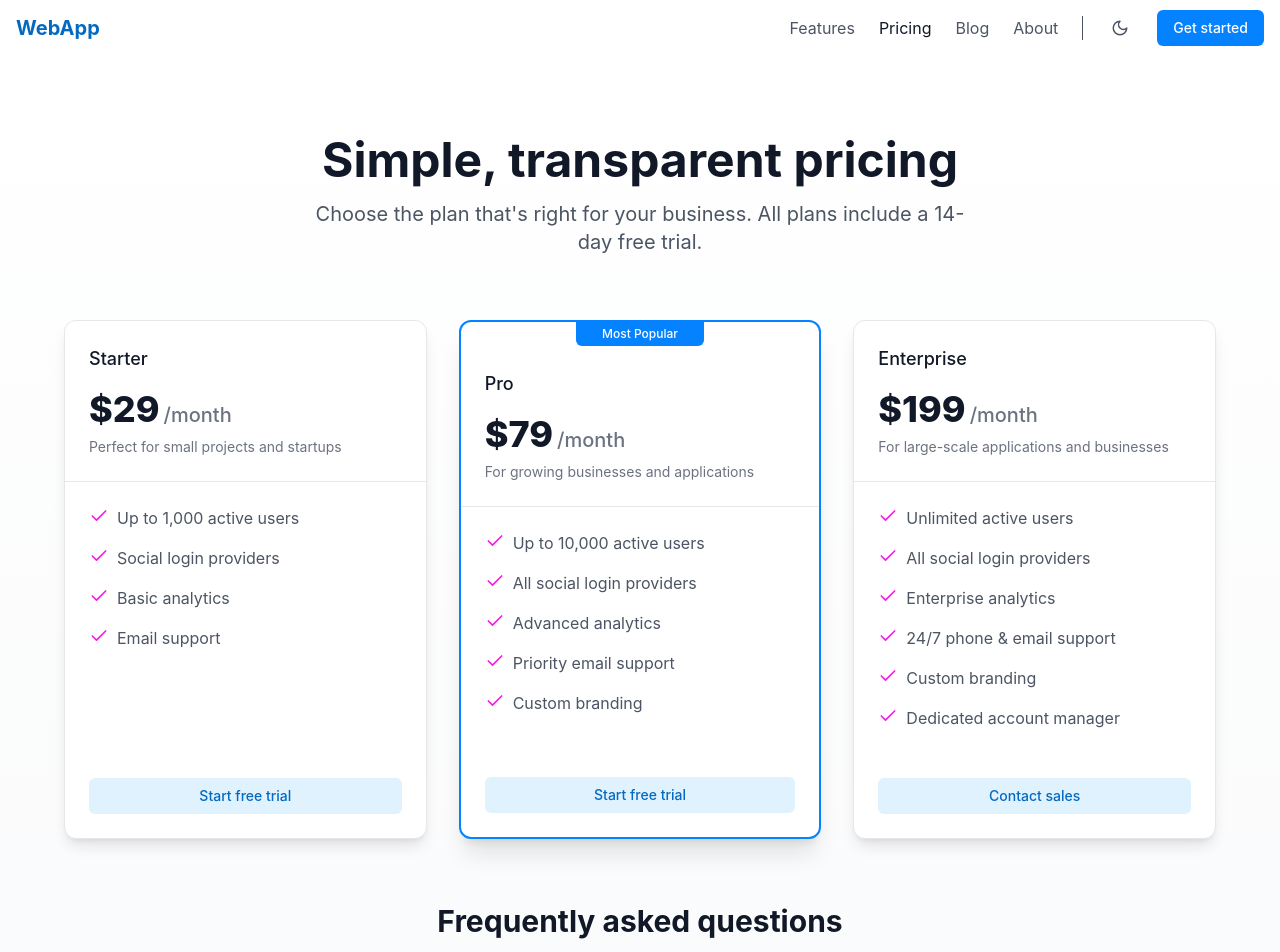
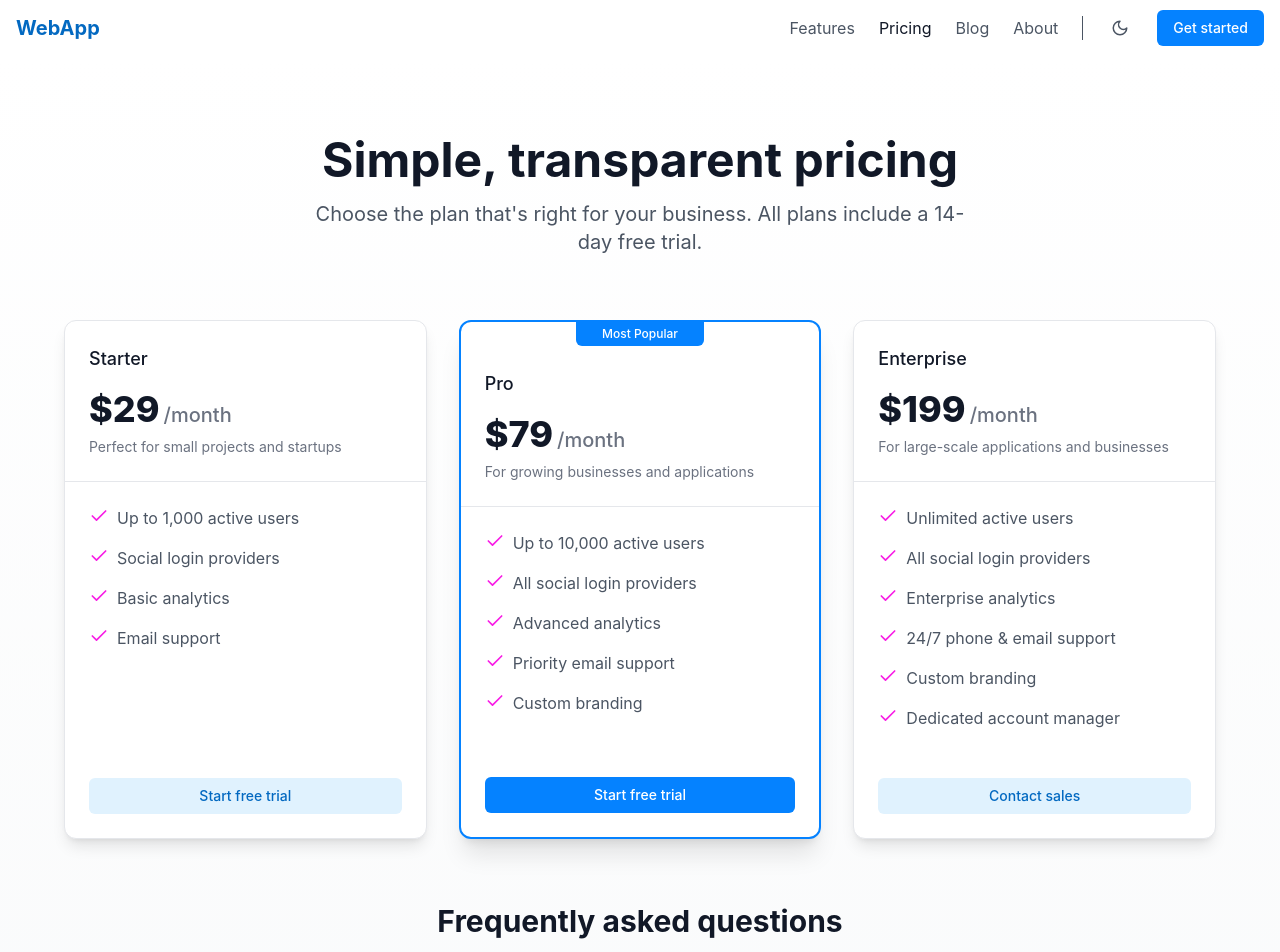
Before and after one commit to Imetomi/webapp-skeleton, a Next.js app in the folder frontend/: page /pricing in a window 1280 px wide. Shown: the top 952 px of the page. Built offline with nearby package versions, Linux system fonts and the light colour scheme; no server answers.

Commit message:
pricing fixed

```diff
--- a/frontend/components/pricing/PricingCard.tsx
+++ b/frontend/components/pricing/PricingCard.tsx
@@ -73,7 +73,7 @@ export const PricingCard: React.FC<PricingCardProps> = ({
         <Button
           asChild
           fullWidth
-          variant={variant === 'default' ? 'secondary' : 'default'}
+          variant={popular ? 'primary' : 'secondary'}
         >
           <Link href={ctaLink}>
             {ctaText}
--- a/frontend/pages/pricing.tsx
+++ b/frontend/pages/pricing.tsx
@@ -17,7 +17,7 @@ const pricingPlans = [
       { text: 'Email support' },
     ],
     ctaText: 'Start free trial',
-    ctaLink: '/auth/signin',
+    ctaLink: '/auth/signin'
   },
   {
     name: 'Pro',
@@ -32,7 +32,7 @@ const pricingPlans = [
     ],
     popular: true,
     ctaText: 'Start free trial',
-    ctaLink: '/auth/signin',
+    ctaLink: '/auth/signin'
   },
   {
     name: 'Enterprise',
@@ -47,7 +47,7 @@ const pricingPlans = [
       { text: 'Dedicated account manager' },
     ],
     ctaText: 'Contact sales',
-    ctaLink: '/book-demo',
+    ctaLink: '/book-demo'
   },
 ];
 
```
